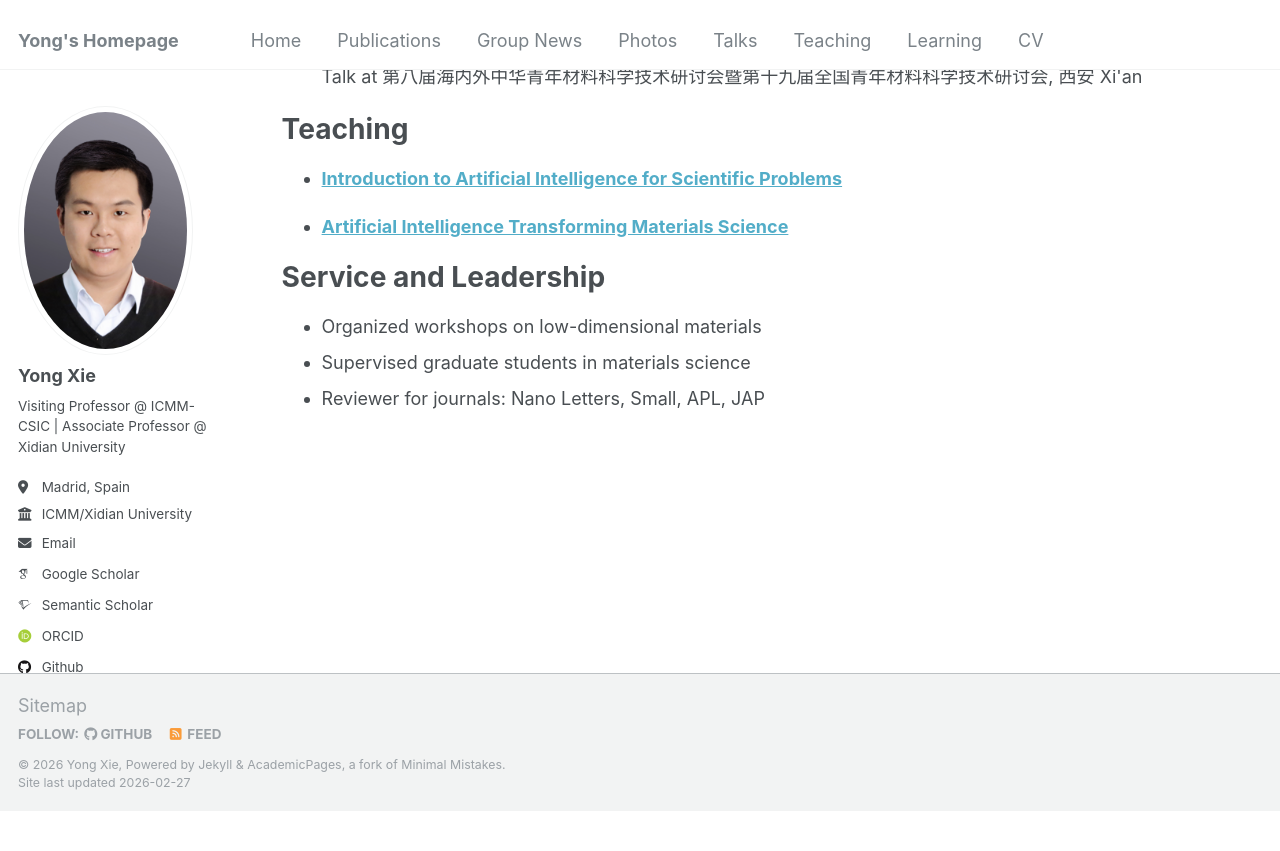
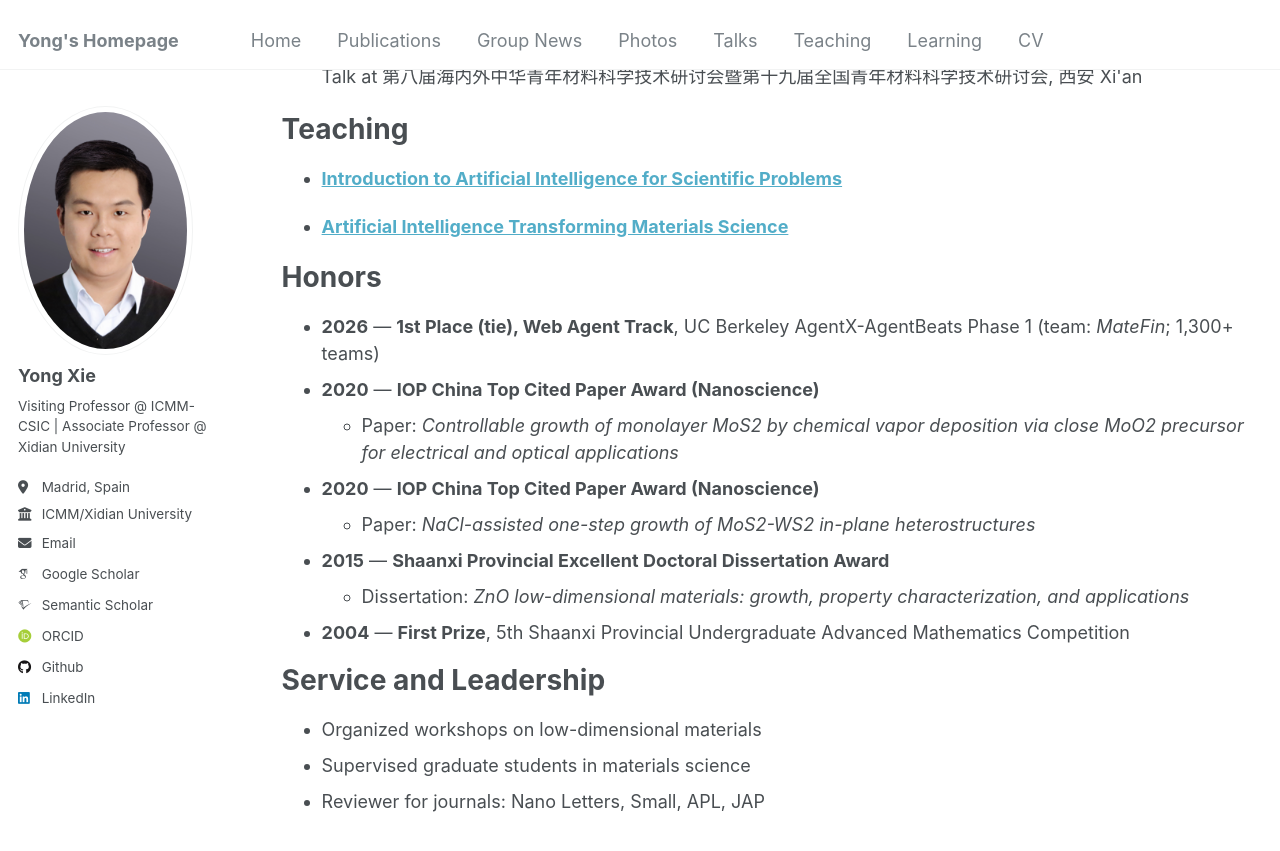
Before and after one commit to YongXie-ICMM/yongxie-icmm.github.io, a Jekyll site: the page built from _pages/cv.md, in a window 1280 px wide and 900 px high, scrolled down 3383 px. Shown: the top 851 px of the window. Built offline with Jekyll 4.4.1, drawn with Linux system fonts in a browser that asks for light colours; some web fonts are replaced; before the commit the page ends 4194 px from its top, so only the background shows below that.

Commit message:
cv: rename Honors section title and keep MateFin award entry

```diff
--- a/_pages/cv.md
+++ b/_pages/cv.md
@@ -73,6 +73,17 @@
     {% include archive-single-cv.html %}
   {% endfor %}</ul>
 
+Honors
+======
+* **2026** — **1st Place (tie), Web Agent Track**, UC Berkeley AgentX-AgentBeats Phase 1 (team: *MateFin*; 1,300+ teams)
+* **2020** — **IOP China Top Cited Paper Award (Nanoscience)**
+  * Paper: *Controllable growth of monolayer MoS2 by chemical vapor deposition via close MoO2 precursor for electrical and optical applications*
+* **2020** — **IOP China Top Cited Paper Award (Nanoscience)**
+  * Paper: *NaCl-assisted one-step growth of MoS2-WS2 in-plane heterostructures*
+* **2015** — **Shaanxi Provincial Excellent Doctoral Dissertation Award**
+  * Dissertation: *ZnO low-dimensional materials: growth, property characterization, and applications*
+* **2004** — **First Prize**, 5th Shaanxi Provincial Undergraduate Advanced Mathematics Competition
+
 Service and Leadership
 ======
 * Organized workshops on low-dimensional materials
```
